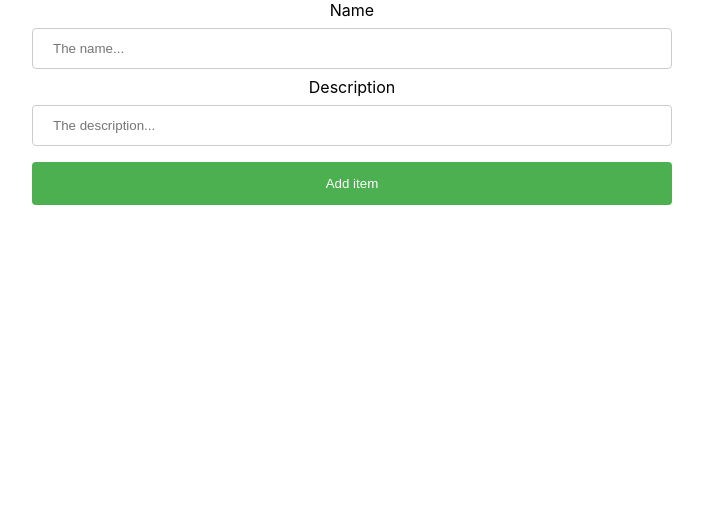
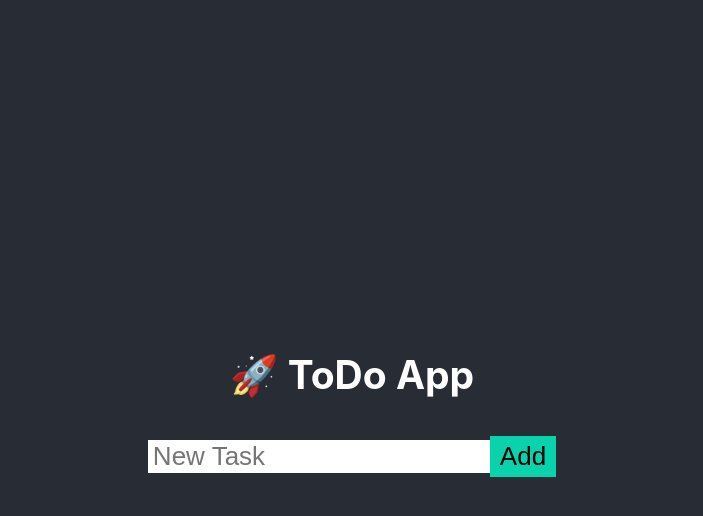
Before and after one commit to Nobonex/React-Context-Test, a React (Create React App) app: page / in a window 1280 px wide. Shown: the top 516 px of the page, without its empty margins (288-991 px from the left). Built offline with nearby package versions, Linux system fonts and the light colour scheme.

Commit message:
better rework

```diff
--- a/src/App.css
+++ b/src/App.css
@@ -4,13 +4,6 @@
 
 .App-logo {
   height: 40vmin;
-  pointer-events: stroke;
-}
-
-@media (prefers-reduced-motion: no-preference) {
-  .App-logo {
-    animation: App-logo-spin infinite 20s linear;
-  }
 }
 
 .App-header {
@@ -25,14 +18,32 @@
 }
 
 .App-link {
-  color: #61dafb;
+  color: #09d3ac;
 }
 
-@keyframes App-logo-spin {
-  from {
-    transform: rotate(0deg);
-  }
-  to {
-    transform: rotate(360deg);
-  }
+.Item {
+  font-size: calc(10px + 2vmin);
+  display: flex;
+  flex-direction: row;
+  padding: 5px;
 }
+
+.Item input {
+  font-size: calc(10px + 2vmin);
+  padding-left: 5px;
+  border: none;
+}
+
+.Item button {
+  font-size: calc(10px + 2vmin);
+  background-color: #09d3ac;
+  padding: 5px 10px;
+  border: none;
+}
+
+.Item span {
+  color: #fc4040;
+  padding-left: 5px;
+  font-size: 15px;
+  cursor: pointer;
+}
--- a/src/App.tsx
+++ b/src/App.tsx
@@ -5,7 +5,15 @@ import TodoListPage from './containers/TodoListContainer/TodoListContainer';
 const App: React.FC = () => {
   return (
     <div className="App">
-      <TodoListPage />
+      <header className="App-header">
+        <h2>
+          <span role="img" aria-label="rocket">
+            🚀
+          </span>{' '}
+          ToDo App
+        </h2>
+        <TodoListPage />
+      </header>
     </div>
   );
 };
--- a/src/components/AddItem/AddItem.css
+++ /dev/null
@@ -1,25 +0,0 @@
-input[type="text"],
-select {
-  width: 100%;
-  padding: 12px 20px;
-  margin: 8px 0;
-  display: inline-block;
-  border: 1px solid #ccc;
-  border-radius: 4px;
-  box-sizing: border-box;
-}
-
-button[type="submit"] {
-  width: 100%;
-  background-color: #4caf50;
-  color: white;
-  padding: 14px 20px;
-  margin: 8px 0;
-  border: none;
-  border-radius: 4px;
-  cursor: pointer;
-}
-
-button[type="submit"]:hover {
-  background-color: #45a049;
-}
--- a/src/components/AddItem/AddItem.tsx
+++ /dev/null
@@ -1,59 +0,0 @@
-import React, { useState } from "react";
-import { AddItemModel } from "../../models/AddItemModel";
-import "./AddItem.css";
-
-type addItemState = {
-  name: string;
-  description?: string;
-};
-
-const initialState: addItemState = {
-  name: "",
-  description: "",
-};
-
-const AddItem: React.FC<{ model: AddItemModel }> = ({ model }) => {
-  const [localState, setState] = useState(initialState);
-
-  const handleSubmit = () => {
-    if (
-      (localState.name.trim().length === 0 &&
-        localState.description?.trim().length === 0) ||
-      (localState.name.trim().length === 0 && localState.description?.trim().length !== 0)
-    )
-      return;
-
-    model.addItem(
-      localState.name,
-      localState.description?.trim().length === 0 ? "..." : localState.description
-    );
-
-    setState(initialState);
-  };
-
-  return (
-    <form onSubmit={(e) => e.preventDefault()}>
-      <label htmlFor="name">Name</label>
-      <input
-        type="text"
-        id="name"
-        placeholder="The name..."
-        value={localState.name}
-        onChange={(e) => setState({ ...localState, name: e.target.value })}
-      />
-      <label htmlFor="description">Description</label>
-      <input
-        type="text"
-        id="description"
-        placeholder="The description..."
-        value={localState.description}
-        onChange={(e) => setState({ ...localState, description: e.target.value })}
-      />
-      <button type="submit" onClick={handleSubmit}>
-        Add item
-      </button>
-    </form>
-  );
-};
-
-export default AddItem;
--- /dev/null
+++ b/src/components/NewItem/NewItem.tsx
@@ -0,0 +1,30 @@
+import React, { useState } from 'react';
+
+interface NewItemProps {
+  add: (text: string) => void;
+}
+
+const NewItem: React.FC<NewItemProps> = ({ add }) => {
+  const [text, setText] = useState('');
+
+  const handleAdd = () => {
+    add(text);
+    setText('');
+  };
+
+  return (
+    <div className="Item">
+      <form onSubmit={(e) => e.preventDefault()}>
+        <input
+          type="text"
+          placeholder="New Task"
+          value={text}
+          onChange={(e) => setText(e.target.value)}
+        ></input>
+        <button onClick={() => handleAdd()}>Add</button>
+      </form>
+    </div>
+  );
+};
+
+export default NewItem;
--- a/src/components/TodoItem/TodoItem.tsx
+++ b/src/components/TodoItem/TodoItem.tsx
@@ -1,11 +1,23 @@
-import React from "react";
-import { TodoItemModel } from "../../models/TodoItemModel";
+import React from 'react';
 
-const TodoItem: React.FC<{ item: TodoItemModel }> = ({ item }) => {
+interface ItemProps {
+  index: number;
+  text: string;
+  remove: (index: number) => void;
+}
+
+const TodoItem: React.FC<ItemProps> = ({ index, text, remove }) => {
   return (
-    <p>
-      {item.name} - {item.description}
-    </p>
+    <div className="Item">
+      {`${index + 1} ${text}`}
+      <span
+        onClick={() => {
+          remove(index);
+        }}
+      >
+        Done
+      </span>
+    </div>
   );
 };
 
--- a/src/components/TodoList/TodoList.tsx
+++ b/src/components/TodoList/TodoList.tsx
@@ -1,12 +1,17 @@
-import React from "react";
-import { TodoItemModel } from "../../models/TodoItemModel";
-import TodoItem from "../TodoItem/TodoItem";
+import React from 'react';
+import TodoItem from '../TodoItem/TodoItem';
+import { TodoItemModel } from '../../models/TodoItemModel';
 
-const TodoList: React.FC<{ list: TodoItemModel[] }> = ({ list }) => {
+interface ListProps {
+  items: TodoItemModel[];
+  remove: (index: number) => void;
+}
+
+const TodoList: React.FC<ListProps> = ({ items, remove }) => {
   return (
     <>
-      {list.map((item, key) => (
-        <TodoItem key={key} item={item} />
+      {items.map((item, i) => (
+        <TodoItem text={item.text} index={i} key={i} remove={remove} />
       ))}
     </>
   );
--- a/src/containers/TodoListContainer/TodoListContainer.tsx
+++ b/src/containers/TodoListContainer/TodoListContainer.tsx
@@ -1,7 +1,7 @@
 import React, { useState } from 'react';
+import NewItem from '../../components/NewItem/NewItem';
 import TodoList from '../../components/TodoList/TodoList';
 import { TodoItemModel } from '../../models/TodoItemModel';
-import AddItem from '../../components/AddItem/AddItem';
 
 type TodoState = {
   list: TodoItemModel[];
@@ -14,15 +14,21 @@ const initialState: TodoState = {
 const TodoListContainer: React.FC = () => {
   const [state, setState] = useState(initialState);
 
-  const addItem = (name: string, description?: string) => {
-    setState({ list: [...state.list, { name, description }] });
+  const removeItem = (index: number) => {
+    setState({ list: state.list.filter((e, i) => i !== index) });
+  };
+
+  const addItem = (text: string) => {
+    setState({
+      list: [...state.list, { text }],
+    });
   };
 
   return (
-    <div style={{ width: '50%', margin: 'auto' }}>
-      <AddItem model={{ addItem }} />
+    <div>
+      <NewItem add={addItem} />
 
-      <TodoList list={state.list} />
+      <TodoList items={state.list} remove={removeItem} />
     </div>
   );
 };
--- a/src/models/AddItemModel.ts
+++ /dev/null
@@ -1,3 +0,0 @@
-export interface AddItemModel {
-  addItem(name: string, description?: string): void;
-}
--- a/src/models/TodoItemModel.ts
+++ b/src/models/TodoItemModel.ts
@@ -1,5 +1,3 @@
 export interface TodoItemModel {
-    name: string;
-    description?: string | null;
-    color?: string;
+  text: string;
 }
```
